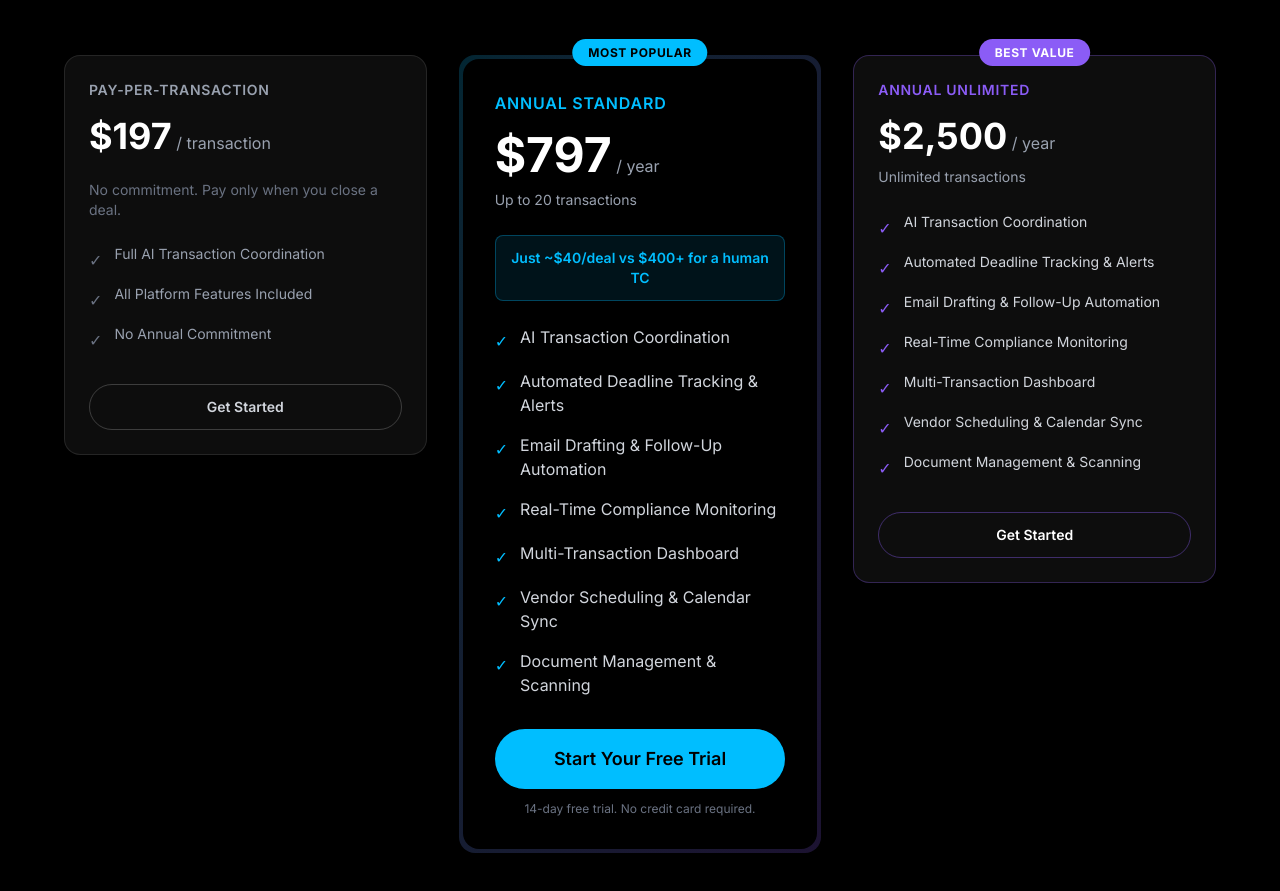
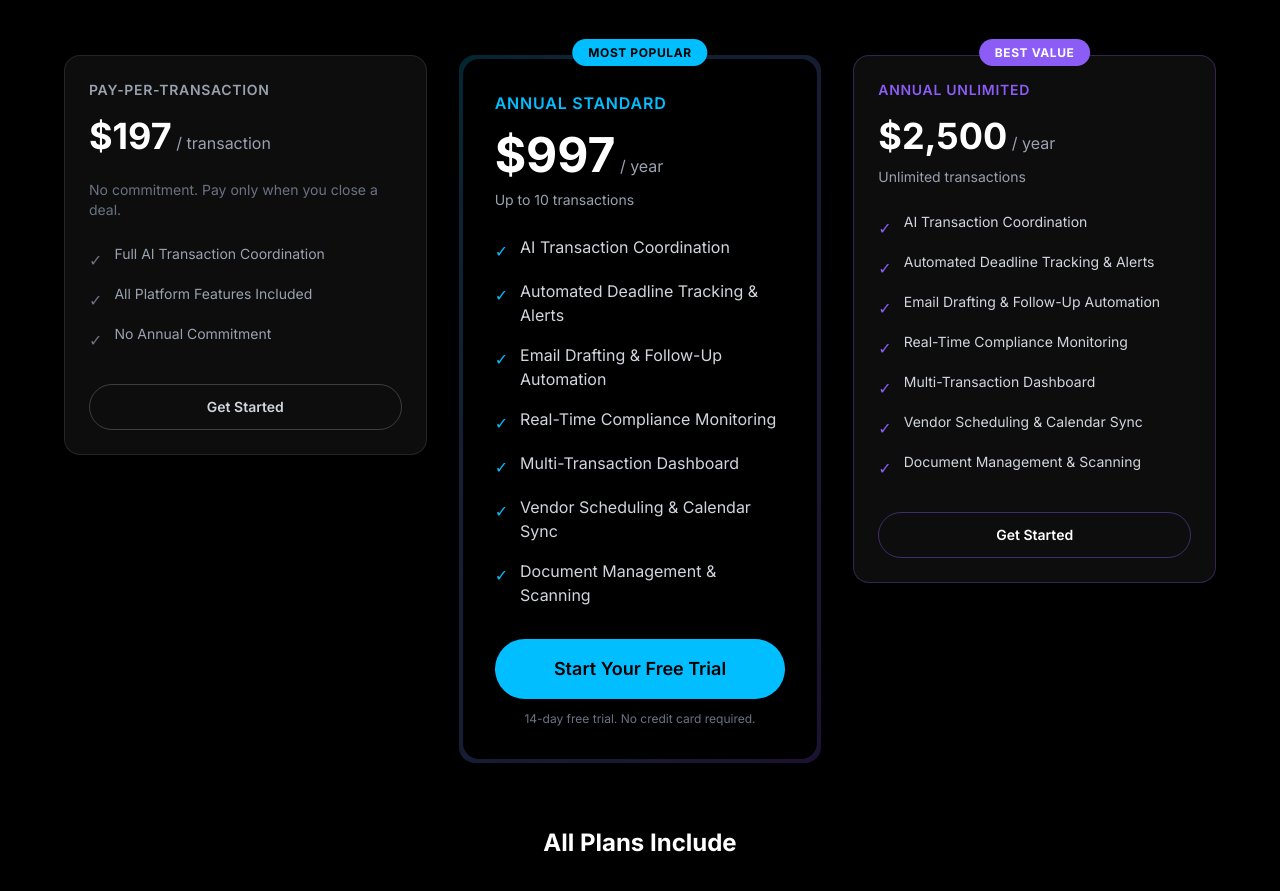
Before and after one commit to MichaelrKraft/done-deal-site, a Next.js app: page / in a window 1280 px wide. Shown: the part 5680-6571 px from the top of the page. Built offline with nearby package versions, Linux system fonts and the light colour scheme.

Commit message:
feat(pricing): update Annual Standard to $997/yr for 10 transactions, remove callout box

```diff
--- a/src/components/sections/Pricing.tsx
+++ b/src/components/sections/Pricing.tsx
@@ -109,18 +109,11 @@ export default function Pricing() {
 
                   {/* Price */}
                   <div className="mb-2">
-                    <span className="text-5xl font-bold text-white">$797</span>
+                    <span className="text-5xl font-bold text-white">$997</span>
                     <span className="text-gray-400"> / year</span>
                   </div>
                   <div className="mb-6">
-                    <span className="text-gray-400 text-sm">Up to 20 transactions</span>
-                  </div>
-
-                  {/* Break-even callout */}
-                  <div className="bg-[#00BEFF]/10 border border-[#00BEFF]/30 rounded-lg p-3 mb-6 text-center">
-                    <p className="text-[#00BEFF] text-sm font-semibold">
-                      Just ~$40/deal vs $400+ for a human TC
-                    </p>
+                    <span className="text-gray-400 text-sm">Up to 10 transactions</span>
                   </div>
 
                   {/* Features */}
```
